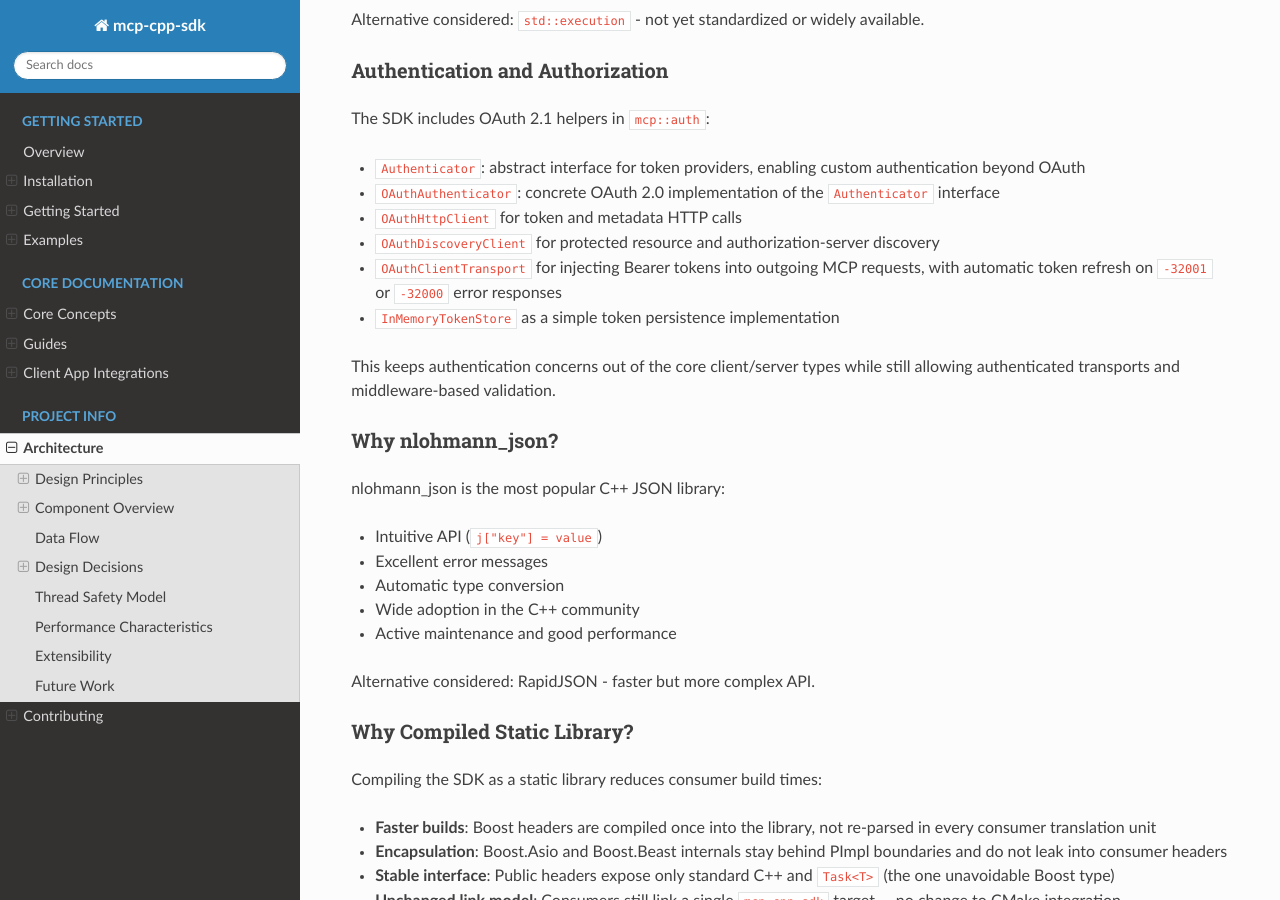
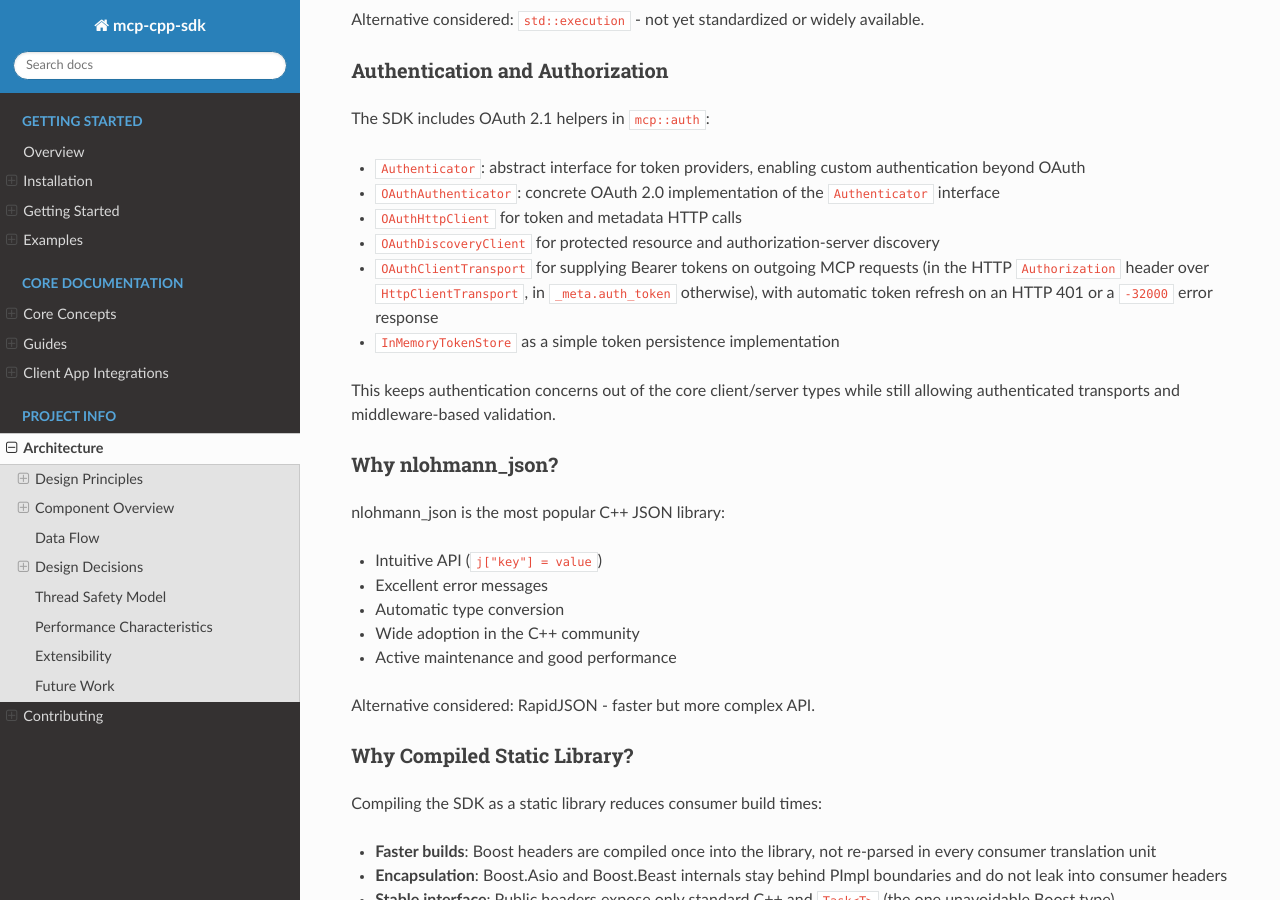
Before and after one commit to yurirocha15/mcp-cpp-sdk, a Sphinx documentation site: the page built from docs/architecture.rst, in a window 1280 px wide and 900 px high, scrolled down 4841 px. Built offline with Sphinx 7.4.7 and the Read the Docs theme 3.1.0, drawn with Linux system fonts in a browser that asks for light colours; pages that are not in the unit, such as notebooks, are missing from menus.

Commit message:
docs: describe how the OAuth client transport sends tokens over HTTP

```diff
--- a/docs/architecture.rst
+++ b/docs/architecture.rst
@@ -223,7 +223,7 @@ The SDK includes OAuth 2.1 helpers in ``mcp::auth``:
 * ``OAuthAuthenticator``: concrete OAuth 2.0 implementation of the ``Authenticator`` interface
 * ``OAuthHttpClient`` for token and metadata HTTP calls
 * ``OAuthDiscoveryClient`` for protected resource and authorization-server discovery
-* ``OAuthClientTransport`` for injecting Bearer tokens into outgoing MCP requests, with automatic token refresh on ``-32001`` or ``-32000`` error responses
+* ``OAuthClientTransport`` for supplying Bearer tokens on outgoing MCP requests (in the HTTP ``Authorization`` header over ``HttpClientTransport``, in ``_meta.auth_token`` otherwise), with automatic token refresh on an HTTP 401 or a ``-32000`` error response
 * ``InMemoryTokenStore`` as a simple token persistence implementation
 
 This keeps authentication concerns out of the core client/server types while
--- a/docs/concepts/oauth.rst
+++ b/docs/concepts/oauth.rst
@@ -74,7 +74,7 @@ For secure authorization code flows, use `generate_pkce_pair()` to create a code
 Client-Side Authentication
 --------------------------
 
-The `OAuthAuthenticator` and `OAuthClientTransport` work together to automate authentication. The transport wrapper automatically injects the `auth_token` into the `_meta` field of every MCP request.
+The `OAuthAuthenticator` and `OAuthClientTransport` work together to automate authentication. Over an `HttpClientTransport`, the transport wrapper sends the access token in the HTTP `Authorization: Bearer` header, which the server checks with `set_bearer_token_validator()`. Over any other transport, it injects the token into the `_meta.auth_token` field of every MCP request, which `make_auth_middleware()` checks; over HTTP that field is not sent, so `make_auth_middleware()` rejects the requests of an HTTP client.
 
 .. literalinclude:: ../../examples/features/oauth_flow.cpp
    :language: cpp
@@ -84,9 +84,9 @@ The `OAuthAuthenticator` and `OAuthClientTransport` work together to automate au
 Automatic Token Refresh
 ^^^^^^^^^^^^^^^^^^^^^^^
 
-If a request fails with an authentication error (JSON-RPC codes -32001 or -32000), the `OAuthClientTransport` will:
+If a request fails with an authentication error (HTTP status 401 over an `HttpClientTransport`, or JSON-RPC code -32000), the `OAuthClientTransport` will:
 
-1. Catch the error response.
+1. Catch the error.
 2. Call `authenticator->try_refresh_token()` using the stored refresh token.
 3. If successful, automatically replay the original request with the new token.
 
```
Also changed, not shown: CHANGELOG.md (+11 -0 lines).
